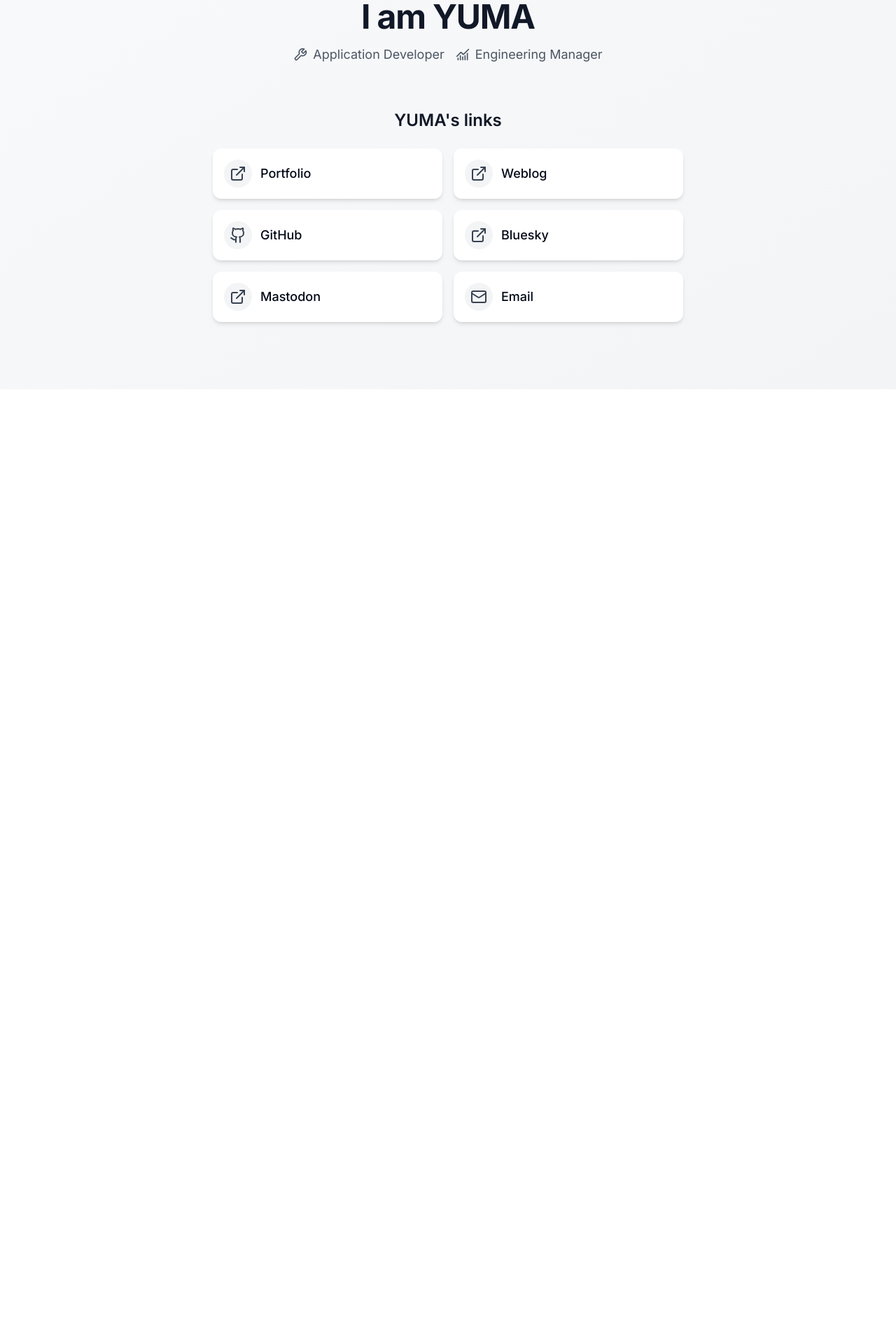
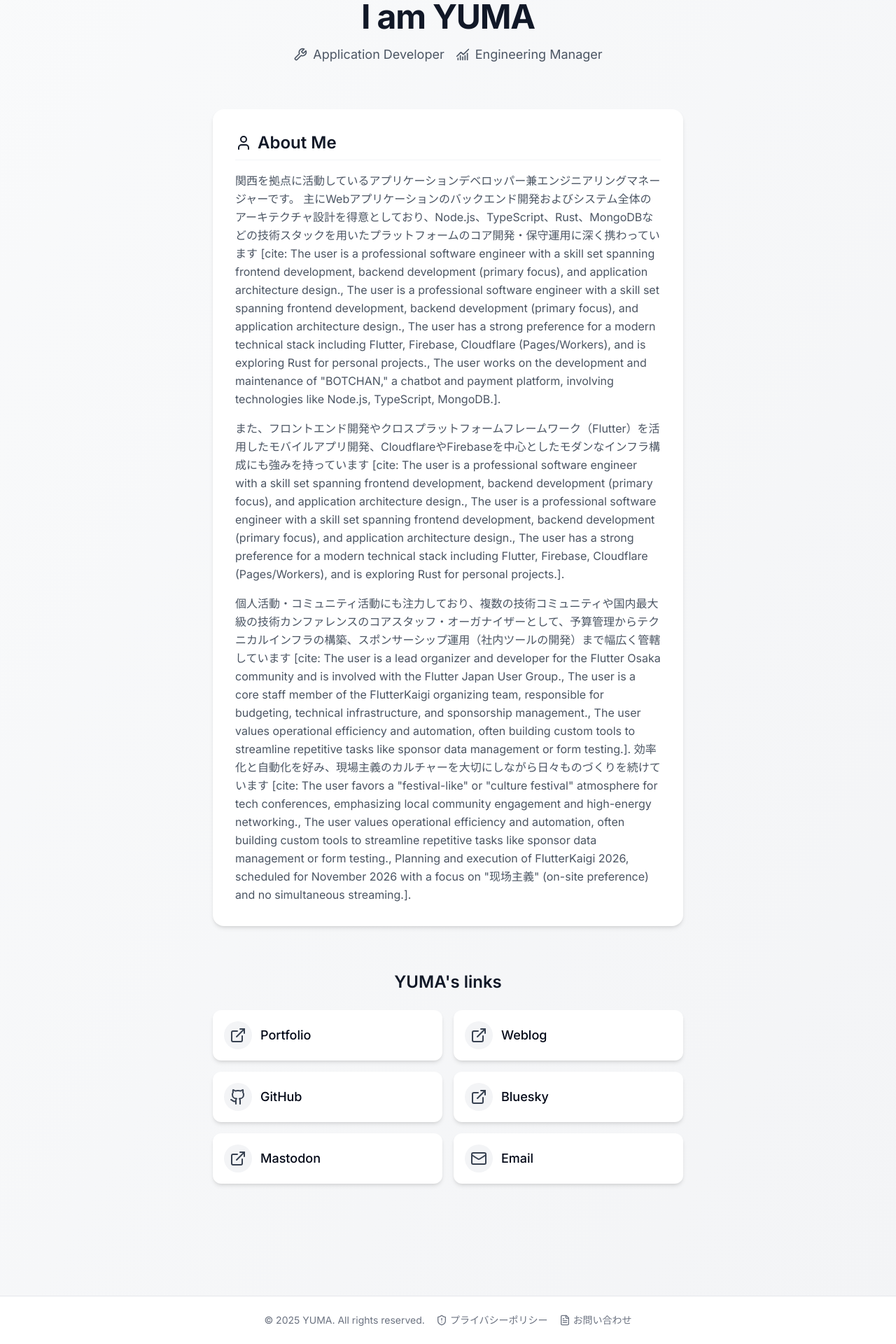
Before and after one commit to nekohack/portal, a Next.js app: page / in a window 1280 px wide. Shown: the part 284-2204 px from the top of the page at 70% size. Before the commit the page ends 840 px from the top, so only its background shows below. Built offline with nearby package versions, Linux system fonts and the light colour scheme.

Commit message:
コンテンツを拡充

```diff
--- a/app/page.tsx
+++ b/app/page.tsx
@@ -5,6 +5,9 @@
   Github,
   Mail,
   Wrench,
+  User,
+  ShieldAlert,
+  FileText
 } from "lucide-react";
 import Image from "next/image";
 import Link from "next/link";
@@ -12,7 +15,8 @@
 
 export default function Home() {
   return (
-    <main className="min-h-screen bg-gradient-to-br from-gray-50 to-gray-100 dark:from-gray-900 dark:to-gray-800">
+    <main className="min-h-screen bg-gradient-to-br from-gray-50 to-gray-100 dark:from-gray-900 dark:to-gray-800 flex flex-col justify-between">
+      <div>
         <ThemeToggle />
         <div className="container mx-auto px-4 py-16 md:py-24">
           <div className="mx-auto max-w-4xl">
@@ -43,8 +47,28 @@
               </div>
             </div>
 
+            <div className="mx-auto max-w-2xl mb-16 bg-white dark:bg-gray-800 rounded-2xl p-6 md:p-8 shadow-md">
+              <h2 className="mb-4 flex items-center gap-2 text-2xl font-semibold text-gray-900 dark:text-white border-b pb-2 border-gray-100 dark:border-gray-700">
+                <User className="h-6 w-6" />
+                About Me
+              </h2>
+              <div className="text-gray-600 dark:text-gray-300 space-y-4 leading-relaxed">
+                <p>
+                  関西を拠点に活動しているアプリケーションデベロッパー兼エンジニアリングマネージャーです。
+                  主にWebアプリケーションのバックエンド開発およびシステム全体のアーキテクチャ設計を得意としており、Node.js、TypeScript、Rust、MongoDBなどの技術スタックを用いたプラットフォームのコア開発・保守運用に深く携わっています [cite: The user is a professional software engineer with a skill set spanning frontend development, backend development (primary focus), and application architecture design., The user is a professional software engineer with a skill set spanning frontend development, backend development (primary focus), and application architecture design., The user has a strong preference for a modern technical stack including Flutter, Firebase, Cloudflare (Pages/Workers), and is exploring Rust for personal projects., The user works on the development and maintenance of "BOTCHAN," a chatbot and payment platform, involving technologies like Node.js, TypeScript, MongoDB.].
+                </p>
+                <p>
+                  また、フロントエンド開発やクロスプラットフォームフレームワーク（Flutter）を活用したモバイルアプリ開発、CloudflareやFirebaseを中心としたモダンなインフラ構成にも強みを持っています [cite: The user is a professional software engineer with a skill set spanning frontend development, backend development (primary focus), and application architecture design., The user is a professional software engineer with a skill set spanning frontend development, backend development (primary focus), and application architecture design., The user has a strong preference for a modern technical stack including Flutter, Firebase, Cloudflare (Pages/Workers), and is exploring Rust for personal projects.].
+                </p>
+                <p>
+                  個人活動・コミュニティ活動にも注力しており、複数の技術コミュニティや国内最大級の技術カンファレンスのコアスタッフ・オーガナイザーとして、予算管理からテクニカルインフラの構築、スポンサーシップ運用（社内ツールの開発）まで幅広く管轄しています [cite: The user is a lead organizer and developer for the Flutter Osaka community and is involved with the Flutter Japan User Group., The user is a core staff member of the FlutterKaigi organizing team, responsible for budgeting, technical infrastructure, and sponsorship management., The user values operational efficiency and automation, often building custom tools to streamline repetitive tasks like sponsor data management or form testing.].
+                  効率化と自動化を好み、現場主義のカルチャーを大切にしながら日々ものづくりを続けています [cite: The user favors a "festival-like" or "culture festival" atmosphere for tech conferences, emphasizing local community engagement and high-energy networking., The user values operational efficiency and automation, often building custom tools to streamline repetitive tasks like sponsor data management or form testing., Planning and execution of FlutterKaigi 2026, scheduled for November 2026 with a focus on "现场主義" (on-site preference) and no simultaneous streaming.].
+                </p>
+              </div>
+            </div>
+
             {/* Links Section */}
-          <div className="mx-auto max-w-2xl">
+            <div className="mx-auto max-w-2xl mb-16">
               <h2 className="mb-6 text-center text-2xl font-semibold text-gray-900 dark:text-white">
                 YUMA&apos;s links
               </h2>
@@ -75,7 +99,7 @@
                   icon={<ExternalLink />}
                 />
                 <LinkCard
-                href="jiyuujin@nekohack.me"
+                href="mailto:jiyuujin@nekohack.me"
                   title="Email"
                   icon={<Mail />}
                 />
@@ -83,6 +107,23 @@
             </div>
           </div>
         </div>
+      </div>
+
+      <footer className="bg-white dark:bg-gray-900 border-t border-gray-200 dark:border-gray-800 py-6 text-center text-sm text-gray-500 dark:text-gray-400">
+        <div className="container mx-auto px-4 flex flex-col sm:flex-row justify-center items-center gap-4">
+          <span>&copy; {new Date().getFullYear()} YUMA. All rights reserved.</span>
+          <div className="flex gap-4">
+            <Link href="/privacy" className="hover:underline flex items-center gap-1">
+              <ShieldAlert className="h-4 w-4" />
+              プライバシーポリシー
+            </Link>
+            <Link href="/contact" className="hover:underline flex items-center gap-1">
+              <FileText className="h-4 w-4" />
+              お問い合わせ
+            </Link>
+          </div>
+        </div>
+      </footer>
     </main>
   );
 }
@@ -96,15 +137,19 @@
   title: string;
   icon: React.ReactNode;
 }) {
+  const isInternal = href.startsWith("/");
+  const Component = isInternal ? Link : "a";
+
   return (
-    <Link
+    <Component
       href={href}
+      {...(!isInternal ? { target: "_blank", rel: "noopener noreferrer" } : {})}
       className="flex items-center gap-3 rounded-xl bg-white p-4 shadow-md transition-all hover:scale-105 hover:shadow-lg dark:bg-gray-800 dark:text-white"
     >
       <div className="flex h-10 w-10 items-center justify-center rounded-full bg-gray-100 text-gray-700 dark:bg-gray-700 dark:text-gray-200">
         {icon}
       </div>
       <span className="text-lg font-medium">{title}</span>
-    </Link>
+    </Component>
   );
 }
```
Lines whose indentation alone changed are shown as unchanged.
